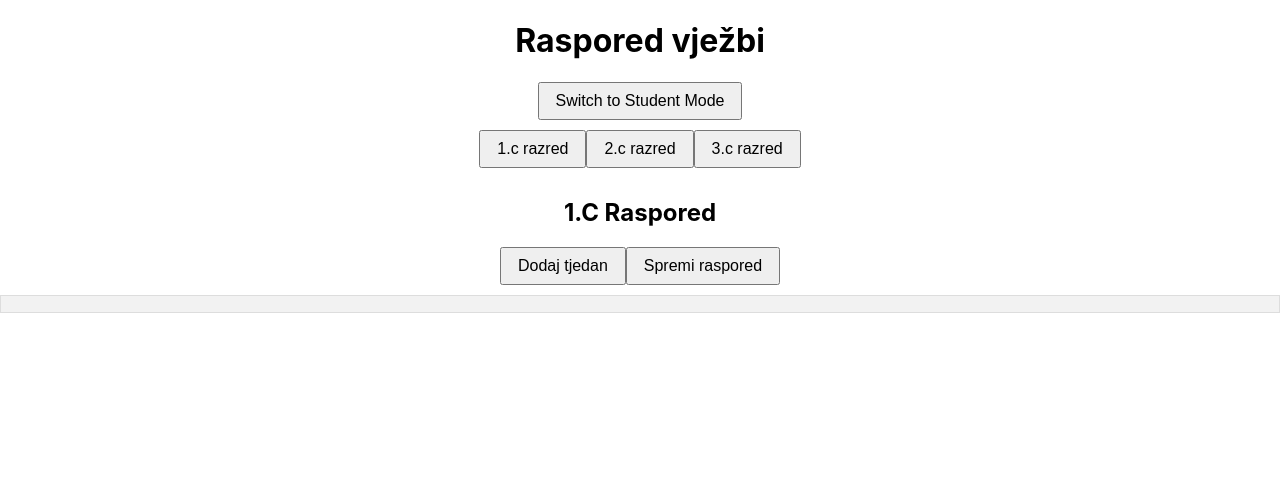
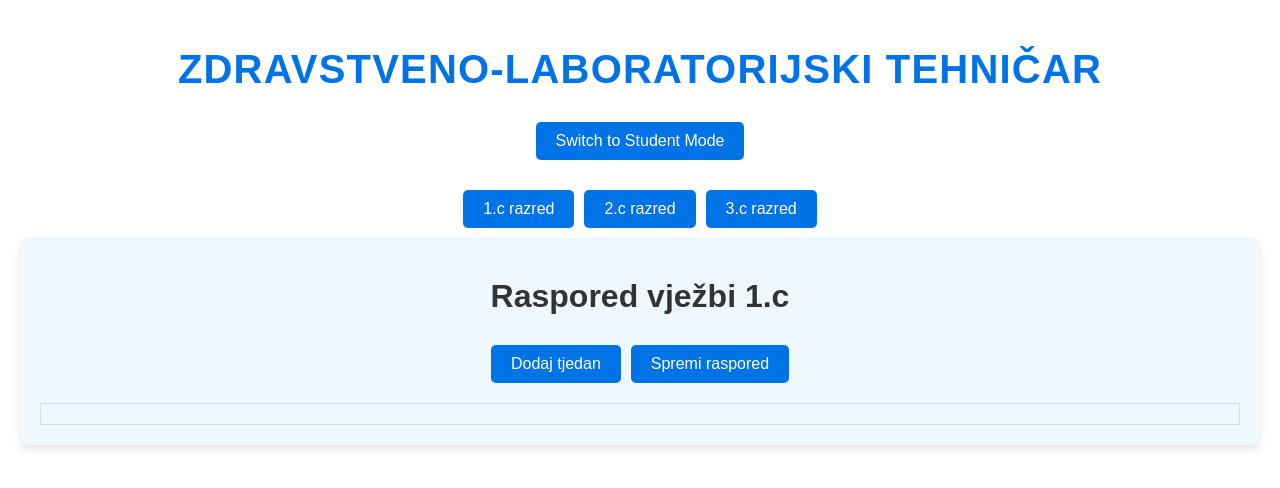
Before and after one commit to marinche97/schedule_table, a React (Create React App) app: page / in a window 1280 px wide. Both pictures are taken after a click on the button "1.c razred". Shown: the top 488 px of the page. Built offline with nearby package versions, Linux system fonts and the light colour scheme.

Commit message:
2nd commit

```diff
--- a/src/App.css
+++ b/src/App.css
@@ -1,38 +1,85 @@
+body,
+html {
+  margin: 0;
+  padding: 0;
+  font-family: "Fira Sans", Arial, Helvetica, sans-serif;
+
+  color: #333;
+}
+
 .App {
   text-align: center;
+  padding: 20px;
 }
 
-.App-logo {
-  height: 40vmin;
-  pointer-events: none;
+.App h1 {
+  font-size: 2.5em;
+  margin-bottom: 20px;
+  color: #0073e6;
+  text-transform: uppercase;
+  letter-spacing: 1.2px;
 }
 
-@media (prefers-reduced-motion: no-preference) {
-  .App-logo {
-    animation: App-logo-spin infinite 20s linear;
+.App button {
+  background-color: #0073e6;
+  color: white;
+  border: none;
+  padding: 10px 20px;
+  margin: 10px 5px;
+  font-size: 16px;
+  border-radius: 5px;
+  cursor: pointer;
+  transition: background-color 0.3s ease, transform 0.2s ease;
+}
+
+.App button:hover {
+  background-color: #005bb5;
+  transform: translateY(-2px);
+}
+
+.App button:active {
+  background-color: #004494;
+  transform: translateY(0);
+}
+
+/* Admin/Student Mode Toggle Button */
+.App div button {
+  background-color: #0073e6;
+  margin-bottom: 20px;
+}
+
+.App div button:hover {
+  background-color: #004494;
+}
+
+.App div button:active {
+  background-color: #004494;
+}
+
+/* Selected Grade Title */
+.schedule-table-container h2 {
+  font-size: 2em;
+  margin-top: 20px;
+  margin-bottom: 20px;
+  color: #333;
+}
+
+/* Layout for ScheduleTable content (optional) */
+.schedule-table-container {
+  padding: 20px;
+  border-radius: 8px;
+  box-shadow: 0 4px 8px rgba(0, 0, 0, 0.1);
+  background-color: white;
+}
+
+/* Responsive Adjustments */
+@media (max-width: 768px) {
+  .App h1 {
+    font-size: 2em;
+  }
+
+  .App button {
+    font-size: 14px;
+    padding: 8px 16px;
   }
 }
-
-.App-header {
-  background-color: #282c34;
-  min-height: 100vh;
-  display: flex;
-  flex-direction: column;
-  align-items: center;
-  justify-content: center;
-  font-size: calc(10px + 2vmin);
-  color: white;
-}
-
-.App-link {
-  color: #61dafb;
-}
-
-@keyframes App-logo-spin {
-  from {
-    transform: rotate(0deg);
-  }
-  to {
-    transform: rotate(360deg);
-  }
-}
--- a/src/App.js
+++ b/src/App.js
@@ -9,7 +9,7 @@ function App() {
   const handleGradeSelection = (grade) => setSelectedGrade(grade);
   return (
     <div className="App">
-      <h1>Raspored vježbi</h1>
+      <h1>Zdravstveno-laboratorijski tehničar</h1>
       <div>
         <button onClick={() => setAdminMode(!adminMode)}>
           {adminMode ? "Switch to Student Mode" : "Switch to Admin Mode"}
--- /dev/null
+++ b/src/components/ScheduleTable/DaySelector/DaySelector.css
@@ -0,0 +1,12 @@
+.day-selector {
+  display: flex;
+  flex-wrap: wrap;
+  justify-content: center;
+  gap: 10px;
+  margin-bottom: 20px;
+}
+
+.day-selector-div {
+  display: flex;
+  align-items: center;
+}
--- a/src/components/ScheduleTable/DaySelector/DaySelector.jsx
+++ b/src/components/ScheduleTable/DaySelector/DaySelector.jsx
@@ -1,9 +1,10 @@
 import React from "react";
+import "./DaySelector.css";
 
 const DaySelector = ({ selectedDays, allDaysOfWeek, onDayToggle }) => (
-  <div>
+  <div className="day-selector">
     {allDaysOfWeek.map((day) => (
-      <div key={day}>
+      <div key={day} className="day-selector-div">
         <input
           type="checkbox"
           checked={selectedDays.includes(day)}
--- a/src/components/ScheduleTable/ScheduleTable.css
+++ b/src/components/ScheduleTable/ScheduleTable.css
@@ -6,11 +6,10 @@
 .schedule-table th,
 .schedule-table td {
   border: 1px solid #ddd;
-  padding: 8px;
+  padding: 10px;
 }
 
 .schedule-table th {
-  background-color: #f2f2f2;
   text-align: center;
 }
 
@@ -19,14 +18,16 @@
   vertical-align: top;
 }
 
-.select-row {
-  margin-bottom: 8px;
+.schedule-table-container.razred-1c {
+  background-color: #f0f8ff; /* Light Blue */
 }
 
-.subject-select,
-.group-select {
-  width: 100px;
-  margin-right: 5px;
+.schedule-table-container.razred-2c {
+  background-color: #ffe4e1; /* Light Pink */
+}
+
+.schedule-table-container.razred-3c {
+  background-color: #e6e6fa; /* Lavender */
 }
 
 button {
--- a/src/components/ScheduleTable/ScheduleTable.jsx
+++ b/src/components/ScheduleTable/ScheduleTable.jsx
@@ -1,4 +1,5 @@
 import React, { useState, useEffect } from "react";
+import "./ScheduleTable.css";
 import AdminControls from "./AdminControls/AdminControls";
 import ScheduleTableContent from "./ScheduleTableContent/ScheduleTableContent";
 import StudentScheduleTable from "./StudentScheduleTable/StudentScheduleTable";
@@ -17,6 +18,15 @@ function ScheduleTable({ grade, adminMode }) {
     }
   }, [grade, schedule]);
 
+  const dayOrder = [
+    "Ponedjeljak",
+    "Utorak",
+    "Srijeda",
+    "Četvrtak",
+    "Petak",
+    "Subota",
+  ];
+
   const toggleDaySelection = (weekIndex, clickedDay) => {
     const updatedWeeks = [...weeks];
     const selectedWeek = updatedWeeks[weekIndex];
@@ -28,6 +38,8 @@ function ScheduleTable({ grade, adminMode }) {
     } else {
       selectedWeek.days.push(clickedDay);
     }
+
+    selectedWeek.days.sort((a, b) => dayOrder.indexOf(a) - dayOrder.indexOf(b));
 
     setWeeks(updatedWeeks);
   };
@@ -109,8 +121,10 @@ function ScheduleTable({ grade, adminMode }) {
   const allUniqueDays = Array.from(new Set(weeks.flatMap((week) => week.days)));
 
   return (
-    <div>
-      <h2>{`${grade.toUpperCase()} Raspored`}</h2>
+    <div
+      className={`schedule-table-container razred-${grade.replace(".", "")}`}
+    >
+      <h2>{`Raspored vježbi ${grade}`}</h2>
       {adminMode ? (
         <div>
           <AdminControls
--- a/src/components/ScheduleTable/ScheduleTableContent/ScheduleTableContent.jsx
+++ b/src/components/ScheduleTable/ScheduleTableContent/ScheduleTableContent.jsx
@@ -46,7 +46,7 @@ const ScheduleTableContent = ({
                     adminMode={adminMode}
                     onChangeSubject={(subjectIndex, newSubject) =>
                       handleSubjectChange(
-                        weekIndex,
+                        weeks.length - 1 - weekIndex,
                         dayIndex,
                         subjectIndex,
                         newSubject
@@ -54,7 +54,7 @@ const ScheduleTableContent = ({
                     }
                     onChangeGroup={(groupIndex, newGroup) =>
                       handleGroupChange(
-                        weekIndex,
+                        weeks.length - 1 - weekIndex,
                         dayIndex,
                         groupIndex,
                         newGroup
--- /dev/null
+++ b/src/components/TableCell/TableCell.css
@@ -0,0 +1,12 @@
+.select-row {
+  display: flex;
+  flex-direction: column;
+  margin-bottom: 8px;
+}
+
+.subject-select,
+.group-select {
+  width: 80%;
+  justify-content: center;
+  margin-bottom: 5px;
+}
--- a/src/components/TableCell/TableCell.jsx
+++ b/src/components/TableCell/TableCell.jsx
@@ -1,3 +1,5 @@
+import "./TableCell.css";
+
 function TableCell({
   subjects,
   groups,
```
